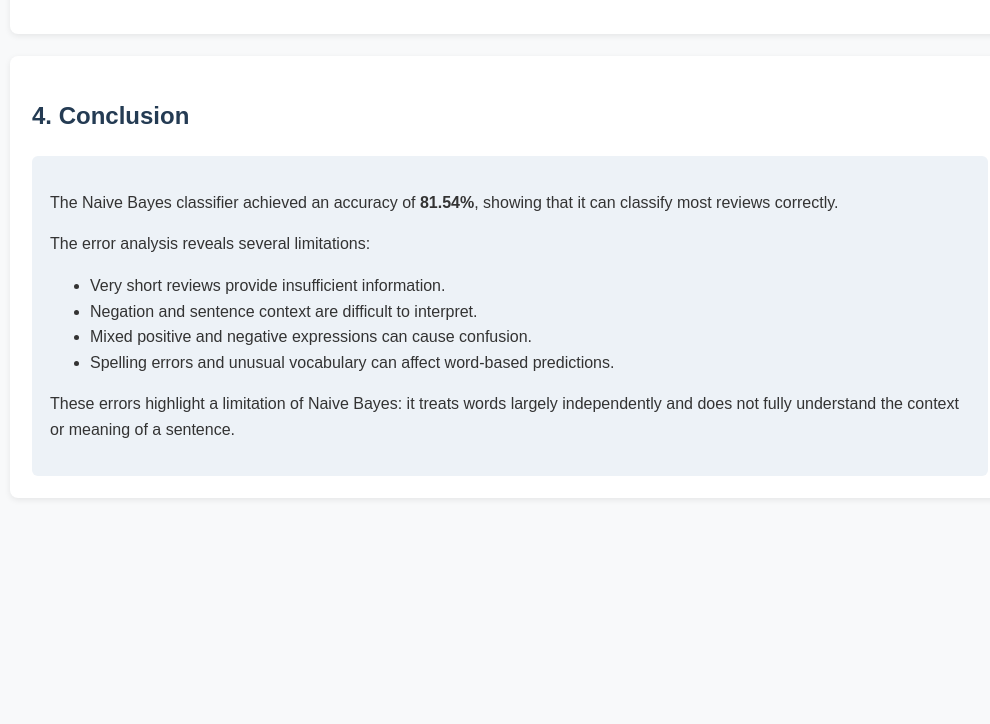
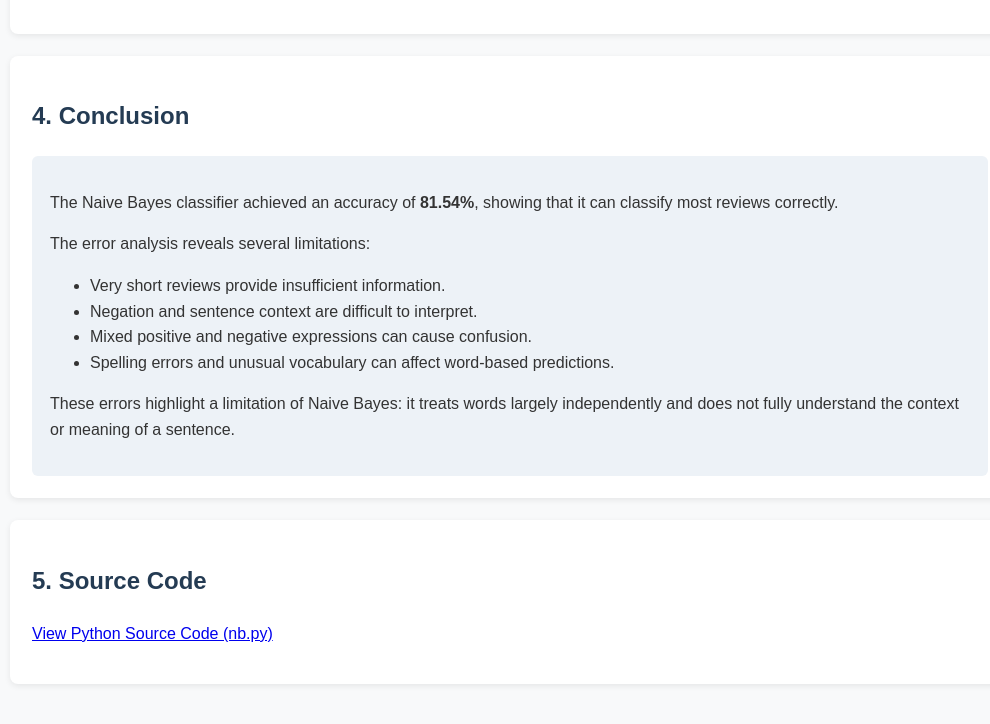
Before and after one commit to HyeonjunSeo/HyeonjunSeo.github.io, a plain HTML site: page 4/index.html in a window 1280 px wide. Shown: the part 4632-5356 px from the top of the page, without its empty margins (130-1120 px from the left). Before the commit the page ends 5170 px from the top, so only its background shows below. Drawn offline with Linux system fonts and the light colour scheme.

Commit message:
html update

```diff
--- a/4/indedx.html
+++ b/4/index.html
@@ -304,7 +304,13 @@
             fully understand the context or meaning of a sentence.
         </p>
     </div>
+
 </section>
-
+<section>
+    <h2>5. Source Code</h2>
+    <p>
+        <a href="nb.py" target="_blank">View Python Source Code (nb.py)</a>
+    </p>
+</section>
 </body>
 </html>
```
